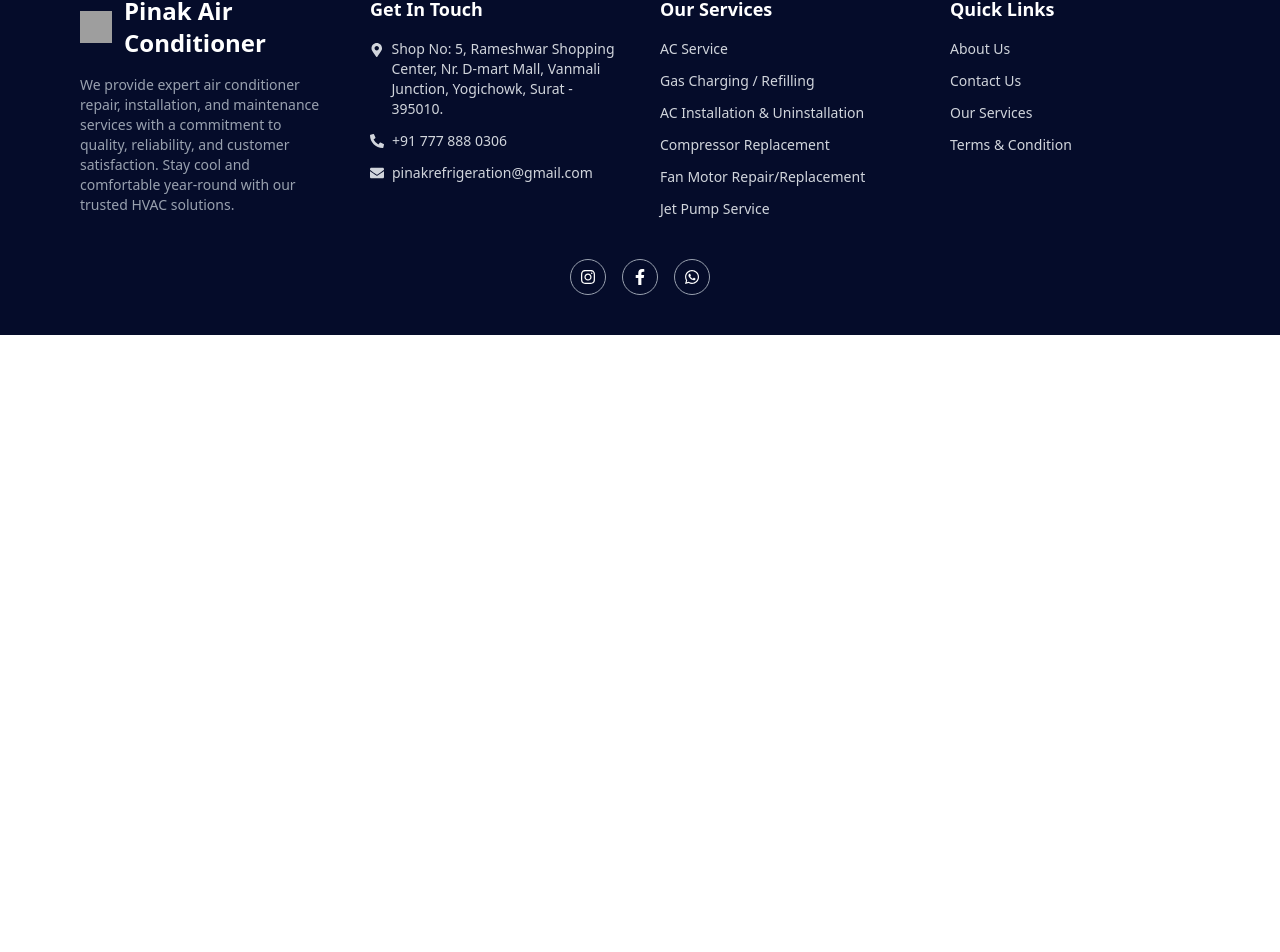
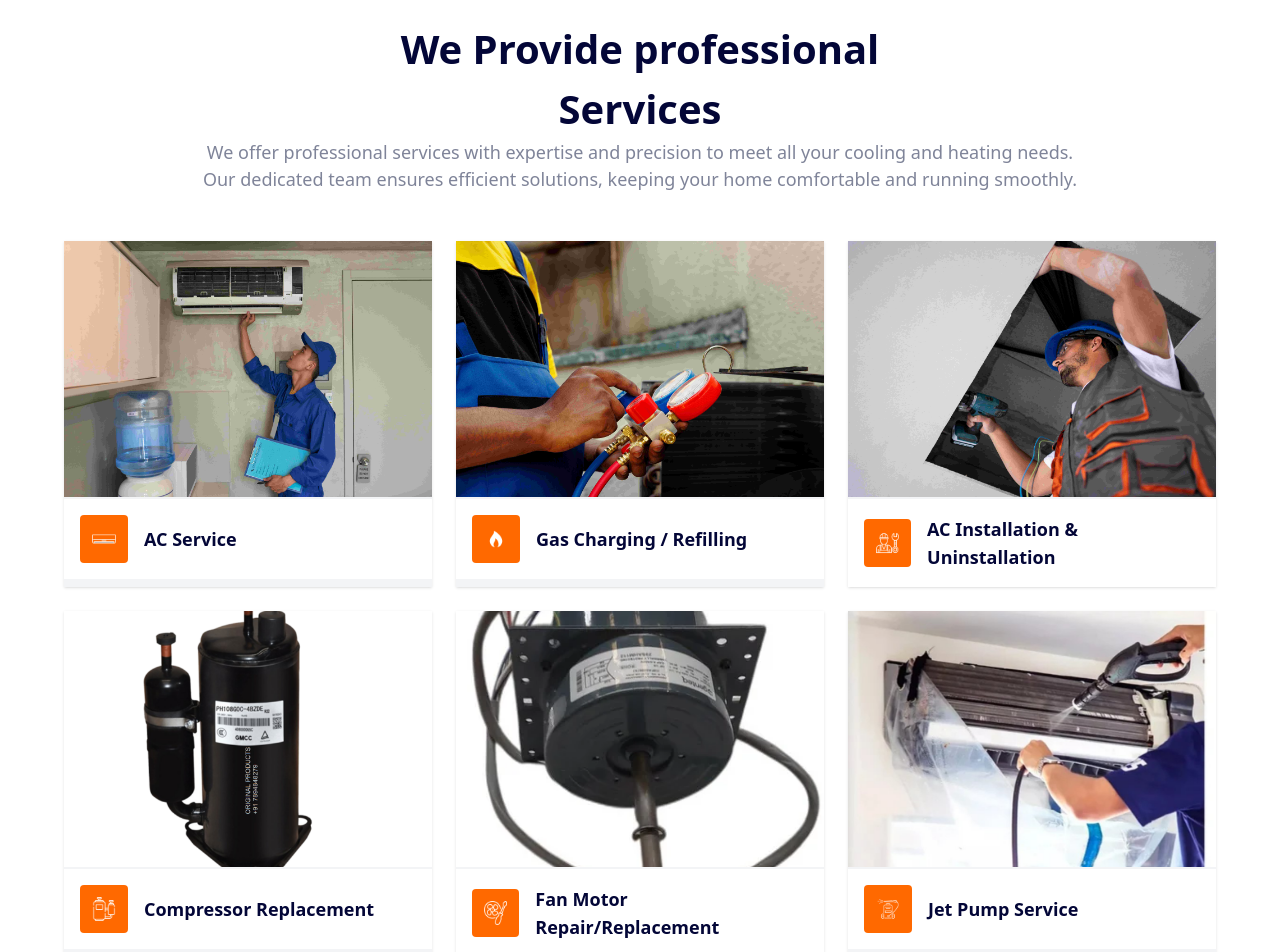
Before and after one commit to darpanparmar913/pinak-ac, a React (Vite) app: page /our-service in a window 1280 px wide. Shown: the part 157-1109 px from the top of the page. Before the commit the page ends 800 px from the top, so only its background shows below. Built offline with nearby package versions, Linux system fonts and the light colour scheme; grey boxes are pictures that could not be loaded.

Commit message:
some changes and make some file

```diff
--- a/src/App.jsx
+++ b/src/App.jsx
@@ -5,6 +5,8 @@
 import Services from './components/ServicesPage/Services/Services'
 import FooterSection from './components/FooterSection/FooterSection'
 import ServiceTable from './components/ServicesPage/ServiceTable/ServiceTable'
+import OurServicePage from './components/OurServicePage/OurServicePage'
+import ContactUsPage from './components/ContactUsPage/ContactUsPage'
 
 function App() {
   return (
@@ -14,6 +16,8 @@
           <Route path="/" element={<HomePage />} />
           <Route path="/services" element={<Services />} />
           <Route path="/service-list-pinak-8312" element={<ServiceTable />} />
+          <Route path="/our-service" element={<OurServicePage />} />
+          <Route path="/contact-us" element={<ContactUsPage />} />
         </Routes>
         <FooterSection />
     </>
--- /dev/null
+++ b/src/components/ContactUsPage/ContactUsPage.jsx
@@ -0,0 +1,91 @@
+import React from "react";
+import { FaLocationDot } from "react-icons/fa6";
+import { IoCall } from "react-icons/io5";
+
+const services = [
+    {
+        image: "/images/indoor-unit-service.jpg",
+        icon: "/images/indoor-unit-service.png",
+        title: "AC Service",
+    },
+    {
+        image: "/images/gas-fuel.jpg",
+        icon: "/images/gas-fuel.png",
+        title: "Gas Charging / Refilling",
+    },
+    {
+        image: "/images/ac-install-uninstall.jpg",
+        icon: "/images/ac-install-uninstall.png",
+        title: "AC Installation	& Uninstallation",
+    },
+    {
+        image: "/images/ac-compressor.png",
+        icon: "/images/compressor-replacement.png",
+        title: "Compressor Replacement",
+    }, {
+        image: "/images/fan-motor-repair-replacement.webp",
+        icon: "/images/fan-motor-repair-replacement.png",
+        title: "Fan Motor Repair/Replacement",
+    },
+    {
+        image: "/images/split-ac-water-jet-pump-service.jpg",
+        icon: "/images/jet-pump-service.png",
+        title: "Jet Pump Service",
+    },
+];
+
+const ContactUsPage = () => {
+    return (
+        <div className="max-w-7xl mx-auto px-4 py-10">
+            <div className="container mx-auto text-center mb-12">
+                <h2 className="text-[27px] md:text-[40px] font-bold text-[#030637]">
+                    Get In Touch
+                </h2>
+                <p className="text-[#7F8499] text-[16px] md:text-[18px] mb-8">
+                    We’re always here to help! Reach out to us for any questions, service requests, or <br />
+                    expert advice — we’re ready to assist you and ensure your comfort all year round.
+                </p>
+            </div>
+
+            <div className="grid grid-cols-1 md:grid-cols-2 gap-8 mb-8">
+                {/* Address */}
+                <div className="flex items-start space-x-4">
+                    <div className="bg-[#335484] p-2 rounded-full">
+                        <FaLocationDot className="text-[#ffffff]" />
+                    </div>
+                    <div>
+                        <h3 className="font-semibold text-gray-700">Our Address</h3>
+                        <p className="text-gray-600">Shop No: 5, Rameshwar Shopping Center, Nr. D-mart Mall, Vanmali Junction, Yogichowk, Surat - 395010.</p>
+                    </div>
+                </div>
+
+                {/* Contact Info */}
+                <div className="flex items-start space-x-4">
+                    <div className="bg-[#335484] p-2 rounded-full">
+                        <IoCall className="text-[#ffffff]" />
+                    </div>
+                    <div>
+                        <h3 className="font-semibold text-gray-700">Our Contact Info</h3>
+                        <p className="text-gray-600">+91 777 888 0306</p>
+                        <p className="text-gray-600">pinakrefrigeration@gmail.com</p>
+                    </div>
+                </div>
+            </div>
+
+            {/* Map */}
+            <div className="w-full h-80 md:h-[500px] rounded-lg overflow-hidden shadow-lg">
+                <iframe
+                    title="location-map"
+                    src="https://www.google.com/maps/embed?pb=!1m18!1m12!1m3!1d3719.5942018520236!2d72.88421862597295!3d21.20827348158733!2m3!1f0!2f0!3f0!3m2!1i1024!2i768!4f13.1!3m3!1m2!1s0x3be04f778128edbb%3A0x7dbaec0638cb7742!2sNilgiri%20Wadi%2C%20Yoginagar%20Society%2C%20Surat%2C%20Gujarat%20395011!5e0!3m2!1sen!2sin!4v1758039082769!5m2!1sen!2sin"
+                    width="100%"
+                    height="100%"
+                    style={{ border: 0 }}
+                    allowFullScreen=""
+                    loading="lazy"
+                ></iframe>
+            </div>
+        </div>
+    );
+};
+
+export default ContactUsPage;
--- /dev/null
+++ b/src/components/OurServicePage/OurServicePage.jsx
@@ -0,0 +1,75 @@
+import React from "react";
+
+const services = [
+    {
+        image: "/images/indoor-unit-service.jpg",
+        icon: "/images/indoor-unit-service.png",
+        title: "AC Service",
+    },
+    {
+        image: "/images/gas-fuel.jpg",
+        icon: "/images/gas-fuel.png",
+        title: "Gas Charging / Refilling",
+    },
+    {
+        image: "/images/ac-install-uninstall.jpg",
+        icon: "/images/ac-install-uninstall.png",
+        title: "AC Installation	& Uninstallation",
+    },
+    {
+        image: "/images/ac-compressor.png",
+        icon: "/images/compressor-replacement.png",
+        title: "Compressor Replacement",
+    }, {
+        image: "/images/fan-motor-repair-replacement.webp",
+        icon: "/images/fan-motor-repair-replacement.png",
+        title: "Fan Motor Repair/Replacement",
+    },
+    {
+        image: "/images/split-ac-water-jet-pump-service.jpg",
+        icon: "/images/jet-pump-service.png",
+        title: "Jet Pump Service",
+    },
+];
+
+const OurServicePage = () => {
+    return (
+        <section className="py-16 px-4 md:px-16 bg-white">
+            <div className="container mx-auto text-center mb-12">
+                <h2 className="text-[27px] md:text-[40px] font-bold text-[#030637]">
+                    We Provide professional <br /> Services
+                </h2>
+                <p className="text-[#7F8499] text-[16px] md:text-[18px] mb-8">
+                    We offer professional services with expertise and precision to meet all your cooling and heating needs. <br/>
+                    Our dedicated team ensures efficient solutions, keeping your home comfortable and running smoothly.
+                </p>
+            </div>
+
+            <div className="grid grid-cols-1 sm:grid-cols-2 lg:grid-cols-3 gap-6 max-w-7xl mx-auto">
+                {services.map((service, index) => (
+                    <div key={index} className="bg-gray-100 shadow-sm">
+                        <img
+                            src={service.image}
+                            alt={service.title}
+                            className="w-full h-64 object-cover"
+                        />
+                        <div className="flex items-center px-4 py-4 bg-white border-t-2 border-gray-100">
+                            <div className="bg-orange-500 p-3 rounded-sm">
+                                <img
+                                    src={service.icon}
+                                    alt="icon"
+                                    className="w-6 h-6"
+                                />
+                            </div>
+                            <h3 className="ml-4 text-[#030637] font-bold text-lg">
+                                {service.title}
+                            </h3>
+                        </div>
+                    </div>
+                ))}
+            </div>
+        </section>
+    );
+};
+
+export default OurServicePage;
--- a/src/components/ServiceCenter/ServiceCenter.jsx
+++ b/src/components/ServiceCenter/ServiceCenter.jsx
@@ -25,8 +25,8 @@
 
                     {/* Description */}
                     <p className="text-[#7F8499] text-[16px] sm:text-[18px] mb-6">
-                        Tempor erat elitr rebum at clita. Diam dolor diam ipsum sit. Aliqu diam amet diam et eos.
-                        Clita erat ipsum et lorem et sit, sed stet lorem sit clita duo justo magna dolore erat amet
+                        At Best Cooling & Heating Service Center, we are committed to keeping your home comfortable all year round.
+                        Our expert team provides fast, reliable, and affordable solutions for all your air conditioning and heating needs.
                     </p>
 
                     <hr className="border-gray-200 mb-6" />
--- a/src/components/WhyChooseUs/WhyChooseUs.jsx
+++ b/src/components/WhyChooseUs/WhyChooseUs.jsx
@@ -4,17 +4,17 @@
   {
     icon: "/images/why-choose-icon-1.png", // Use your local icon or external URL
     title: "Trusted Service Center",
-    desc: "Tempor erat elitr rebum at clita. Diam dolor diam ipsum sit. Aliqu diam amet diam et eos.",
+    desc: "We take pride in offering reliable and professional services that customers can count on. Our team is trained to handle every job with care, ensuring your cooling and heating systems are always in top condition.",
   },
   {
     icon: "/images/why-choose-icon-2.png",
     title: "Reasonable Price",
-    desc: "Tempor erat elitr rebum at clita. Diam dolor diam ipsum sit. Aliqu diam amet diam et eos.",
+    desc: "We believe in providing top-quality service without breaking the bank. Our affordable pricing ensures you get the best solutions for your home’s comfort while staying within your budget.",
   },
   {
     icon: "/images/why-choose-icon-3.png",
     title: "24/7 Supports",
-    desc: "Tempor erat elitr rebum at clita. Diam dolor diam ipsum sit. Aliqu diam amet diam et eos.",
+    desc: "Your comfort is our priority, which is why we’re available around the clock. Whether it’s an emergency or a quick service request, our team is always ready to assist you whenever you need us.",
   },
 ];
 
@@ -28,9 +28,9 @@
             Few Reasons Why People <br /> Choosing Us!
           </h2>
           <p className="text-[#7F8499] text-[16px] md:text-[18px] mb-8">
-            Tempor erat elitr rebum at clita. Diam dolor diam ipsum sit. Aliqu
-            diam amet diam et eos. Clita erat ipsum et lorem et sit, sed stet
-            lorem sit clita duo justo magna dolore erat amet
+            Customers choose us because we deliver trusted, high-quality service every time.
+            With years of experience, skilled technicians, and a focus on customer satisfaction,
+            we ensure your cooling and heating systems work efficiently and reliably.
           </p>
 
           {/* Reason Cards */}
```
Also changed, not shown: src/components/Header/Header.jsx (+8 -7 lines).
